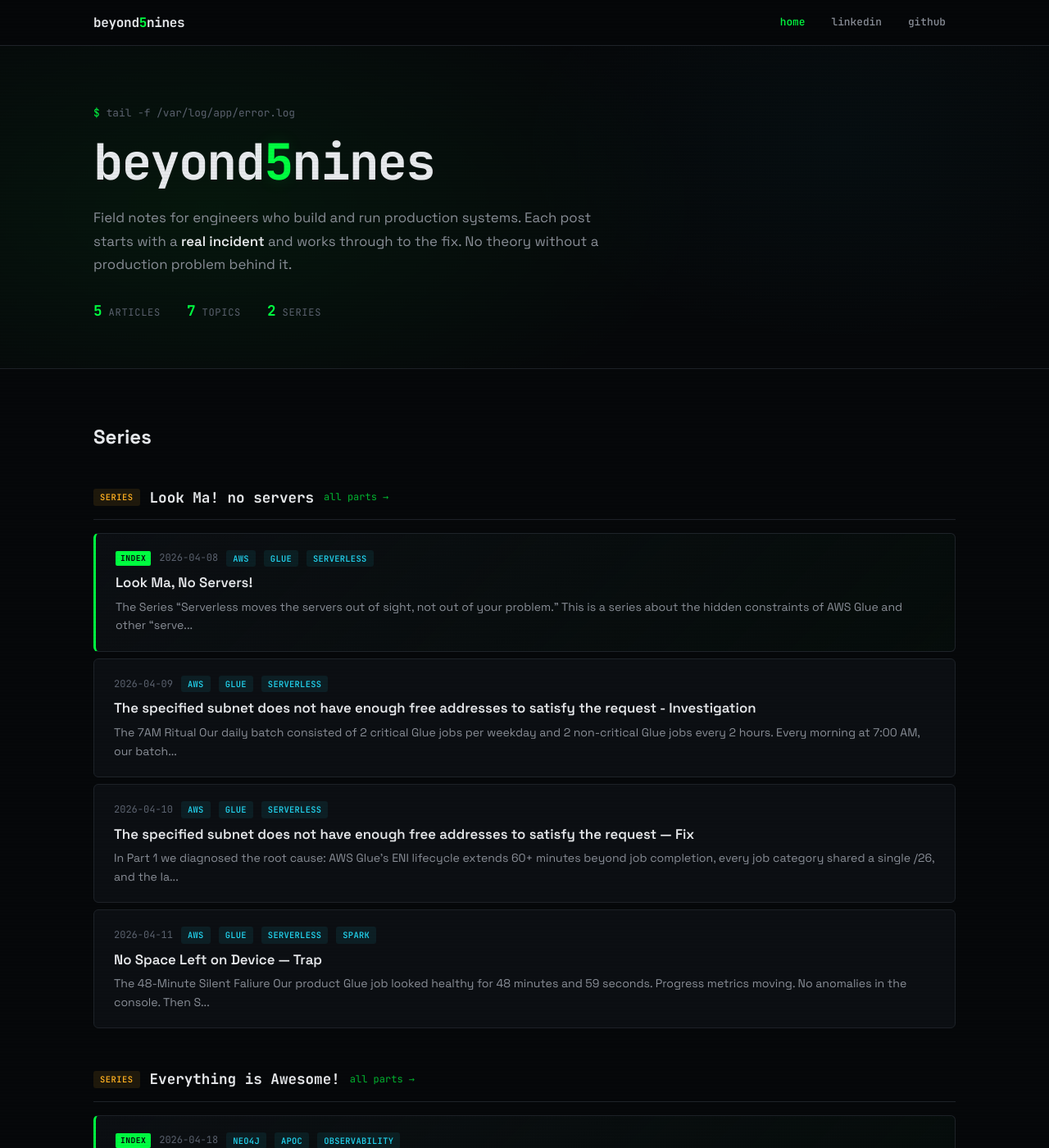
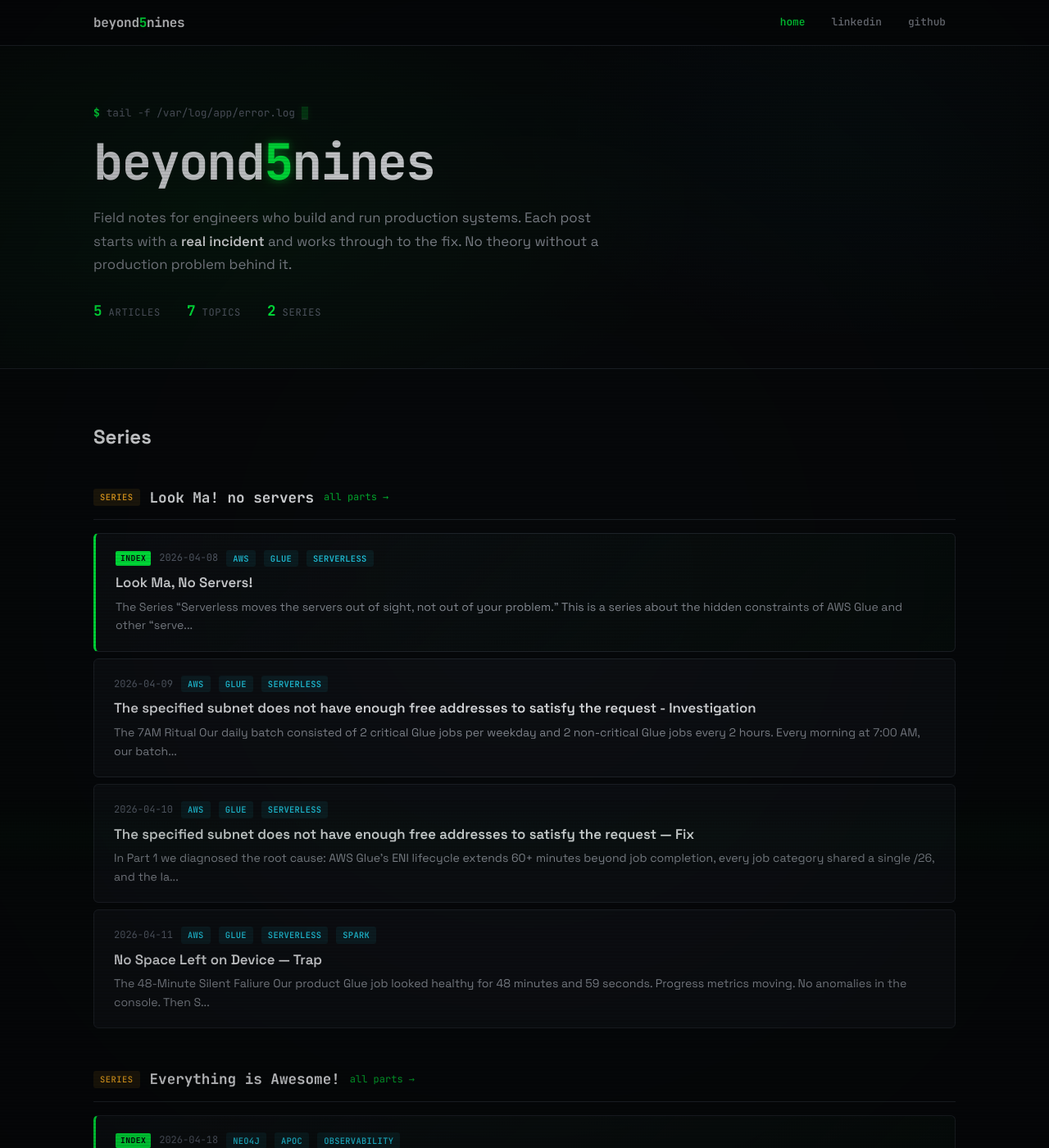
Before and after one commit to beyond5nines/beyond5nines.github.io, a Jekyll site: the page built from index.md, in a window 1280 px wide and 1400 px high. Shown: the whole window at 82% size. Built offline with Jekyll 4.4.1, drawn with Linux system fonts in a browser that asks for light colours.

Commit message:
Apply CRT glow, scanlines, vignette, terminal breadcrumbs, hero-5 flicker

```diff
--- a/assets/css/style.css
+++ b/assets/css/style.css
@@ -13,6 +13,7 @@
   --green-dim: #00cc33;
   --green-glow: rgba(0,255,65,0.15);
   --green-subtle: rgba(0,255,65,0.06);
+  --green-bloom: rgba(0,255,65,0.4);
   --amber: #ffb020;
   --cyan: #22d3ee;
   --red: #ef4444;
@@ -43,7 +44,7 @@ body {
   min-height: 100vh;
 }
 
-/* Scanlines overlay */
+/* Scanlines overlay - enhanced */
 body::after {
   content: '';
   position: fixed;
@@ -54,9 +55,43 @@ body::after {
     0deg,
     transparent,
     transparent 2px,
-    rgba(0,0,0,0.03) 2px,
-    rgba(0,0,0,0.03) 4px
+    rgba(0,0,0,0.08) 2px,
+    rgba(0,0,0,0.08) 4px
   );
+}
+
+/* Animated scanline sweep */
+body::before {
+  content: '';
+  position: fixed;
+  inset: 0;
+  pointer-events: none;
+  z-index: 9998;
+  background: linear-gradient(
+    180deg,
+    transparent 0%,
+    rgba(0,255,65,0.03) 50%,
+    transparent 100%
+  );
+  height: 100px;
+  animation: scanline-sweep 8s linear infinite;
+  opacity: 0.5;
+}
+
+@keyframes scanline-sweep {
+  0% { transform: translateY(-100px); }
+  100% { transform: translateY(100vh); }
+}
+
+/* CRT vignette and glow */
+html::before {
+  content: '';
+  position: fixed;
+  inset: 0;
+  pointer-events: none;
+  z-index: 9997;
+  background: radial-gradient(ellipse at center, transparent 0%, rgba(0,0,0,0.3) 100%);
+  mix-blend-mode: multiply;
 }
 
 ::selection {
@@ -122,6 +157,7 @@ img {
 
 .logo .highlight {
   color: var(--green);
+  text-shadow: 0 0 8px var(--green-glow);
 }
 
 .blink {
@@ -152,10 +188,13 @@ img {
 .nav-links a:hover {
   color: var(--green);
   background: var(--green-subtle);
+  text-shadow: 0 0 8px var(--green-glow);
+  box-shadow: 0 0 8px var(--green-glow);
 }
 
 .nav-links a.active {
   color: var(--green);
+  text-shadow: 0 0 8px var(--green-glow);
 }
 
 /* ===== Hero Section ===== */
@@ -166,6 +205,7 @@ img {
   overflow: hidden;
 }
 
+/* Matrix rain canvas */
 .hero::before {
   content: '';
   position: absolute;
@@ -174,10 +214,21 @@ img {
     radial-gradient(ellipse 600px 300px at 20% 50%, var(--green-subtle), transparent),
     radial-gradient(ellipse 400px 250px at 80% 30%, rgba(34,211,238,0.03), transparent);
   pointer-events: none;
+  z-index: 1;
+}
+
+.hero::after {
+  content: '';
+  position: absolute;
+  inset: 0;
+  pointer-events: none;
+  z-index: 0;
+  opacity: 0.15;
 }
 
 .hero .container {
   position: relative;
+  z-index: 2;
 }
 
 .hero-prompt {
@@ -192,6 +243,22 @@ img {
 
 .hero-prompt .shell {
   color: var(--green);
+  text-shadow: 0 0 8px var(--green-glow);
+  font-weight: 700;
+}
+
+.hero-prompt .blink {
+  display: inline-block;
+  width: 8px;
+  height: 16px;
+  background: var(--green);
+  box-shadow: 0 0 8px var(--green-bloom);
+  animation: cursor-blink 1s step-end infinite;
+}
+
+@keyframes cursor-blink {
+  0%, 49% { opacity: 1; }
+  50%, 100% { opacity: 0.2; }
 }
 
 .hero-title {
@@ -206,7 +273,22 @@ img {
 
 .hero-title .highlight {
   color: var(--green);
-  text-shadow: 0 0 20px var(--green-glow);
+  text-shadow:
+    0 0 10px var(--green-bloom),
+    0 0 20px var(--green-glow),
+    0 0 40px var(--green-glow);
+  animation: hero-five-flicker 6s infinite;
+}
+
+@keyframes hero-five-flicker {
+  0%, 85%, 88%, 91%, 100% {
+    opacity: 1;
+    text-shadow: 0 0 10px var(--green-bloom), 0 0 20px var(--green-glow), 0 0 40px var(--green-glow);
+  }
+  86% { opacity: 0.3; text-shadow: none; }
+  87% { opacity: 1; text-shadow: 0 0 4px var(--green-glow); }
+  89% { opacity: 0.15; text-shadow: none; }
+  90% { opacity: 1; text-shadow: 0 0 20px var(--green-bloom), 0 0 40px var(--green-glow); }
 }
 
 .hero-description {
@@ -509,12 +591,24 @@ img {
   gap: 6px;
 }
 
+.post-breadcrumb::before {
+  content: '~/';
+  color: var(--green);
+  font-weight: 700;
+}
+
+.post-breadcrumb .separator {
+  color: var(--text-dim);
+}
+
 .post-breadcrumb a {
   color: var(--green);
+  transition: all 0.15s;
 }
 
 .post-breadcrumb a:hover {
   text-decoration: underline;
+  text-shadow: 0 0 8px var(--green-glow);
 }
 
 .post-header .post-meta {
```
